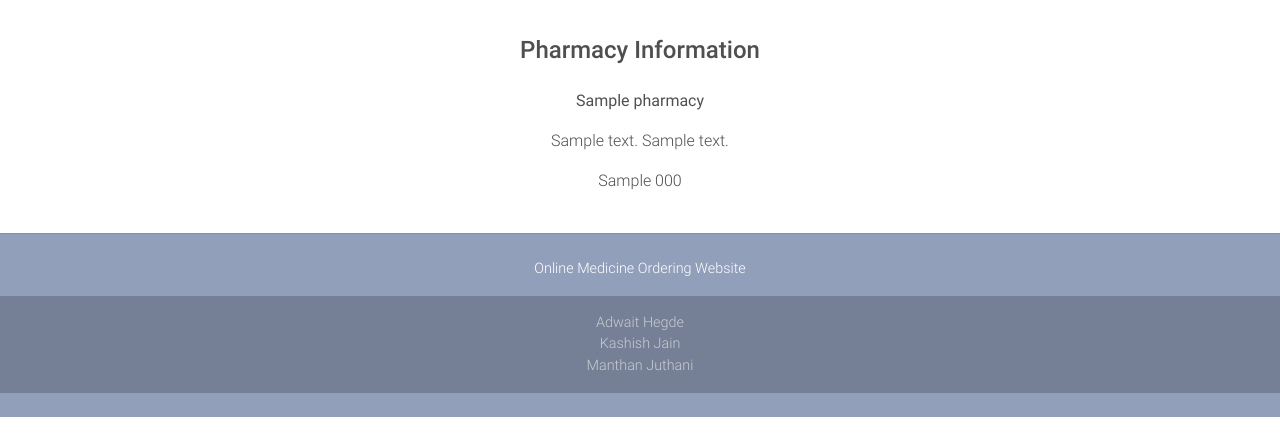
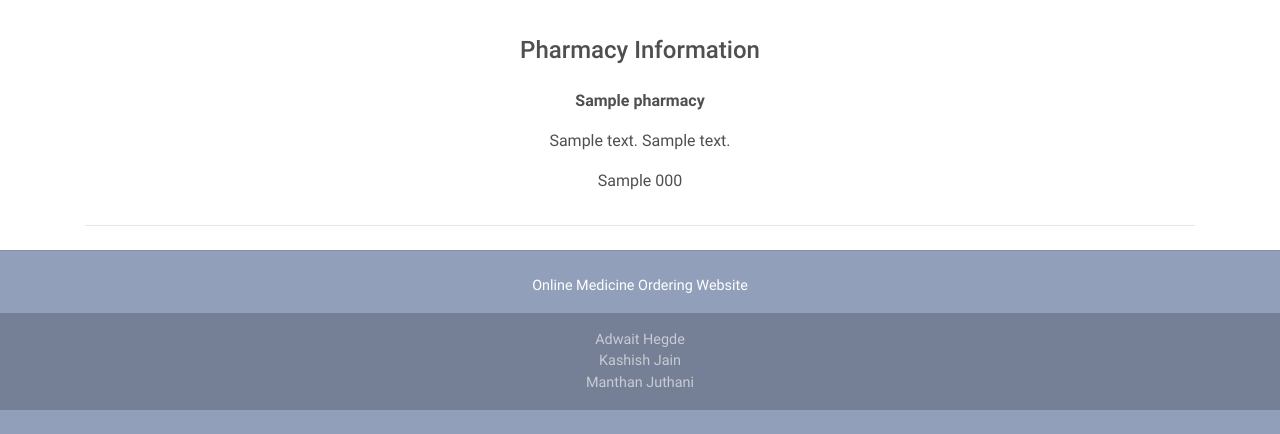
Before and after one commit to kashishvjain/Online-Pharmacy-Management-System, a Django app: page /product/sample/ in a window 1280 px wide. Shown: the part 599-1033 px from the top of the page. Run offline with Django 3.2, Linux system fonts and the light colour scheme; tables that the repository leaves empty hold one stand-in row (values such as "Sample post"); some libraries are stand-ins or nearby versions.

Commit message:
Some changes

```diff
--- a/Online Pharma/templates/home-page.html
+++ b/Online Pharma/templates/home-page.html
@@ -101,6 +101,7 @@
                 </h5>
 
                 <h4 class="font-weight-bold blue-text">
+                  <span>&#8377;</span>
                   <strong>{{ item.price }}</strong>
                 </h4>
 
--- a/Online Pharma/templates/product-page.html
+++ b/Online Pharma/templates/product-page.html
@@ -32,7 +32,7 @@
 
             <p class="lead">
 
-              <strong><span>Price : Rs.{{object.price}}</span></strong>
+              <strong><span><span>&#8377;</span>{{object.price}}</span>
 
 
 
@@ -73,6 +73,7 @@
 
           <h4 class="my-4 h4">Pharmacy Information</h4>
 
+
           <strong><p> {{object.pharmacy.name}}</p></strong>
           <p>{{object.pharmacy.address.apartment_address}} {{object.pharmacy.address.street_address}}</p>
           <p>{{object.pharmacy.address.country}} {{object.pharmacy.address.zip}}</p>
@@ -80,6 +81,7 @@
         <!--Grid column-->
 
       </div>
+      <hr>
       <!--Grid row-->
 
 
```
